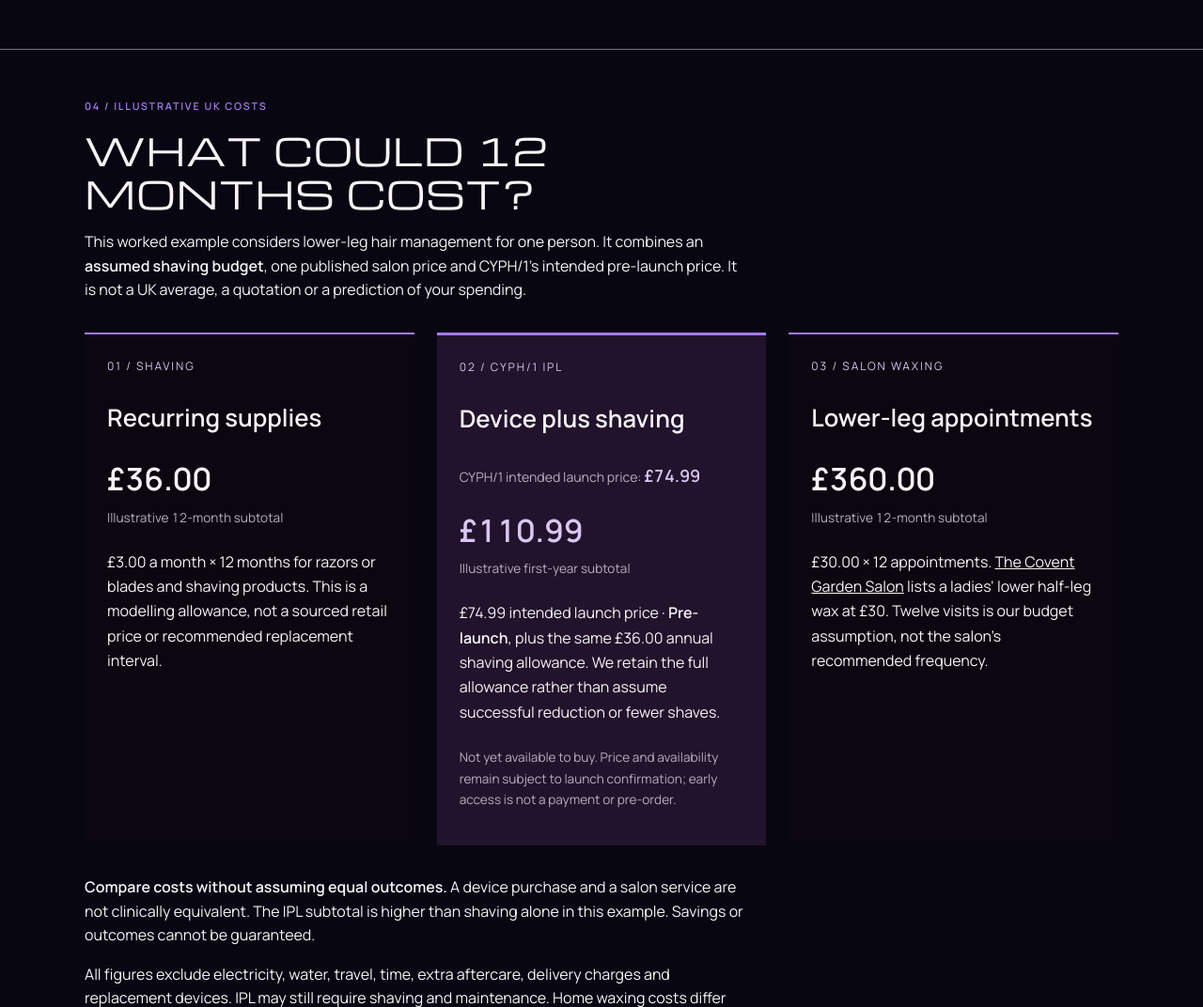
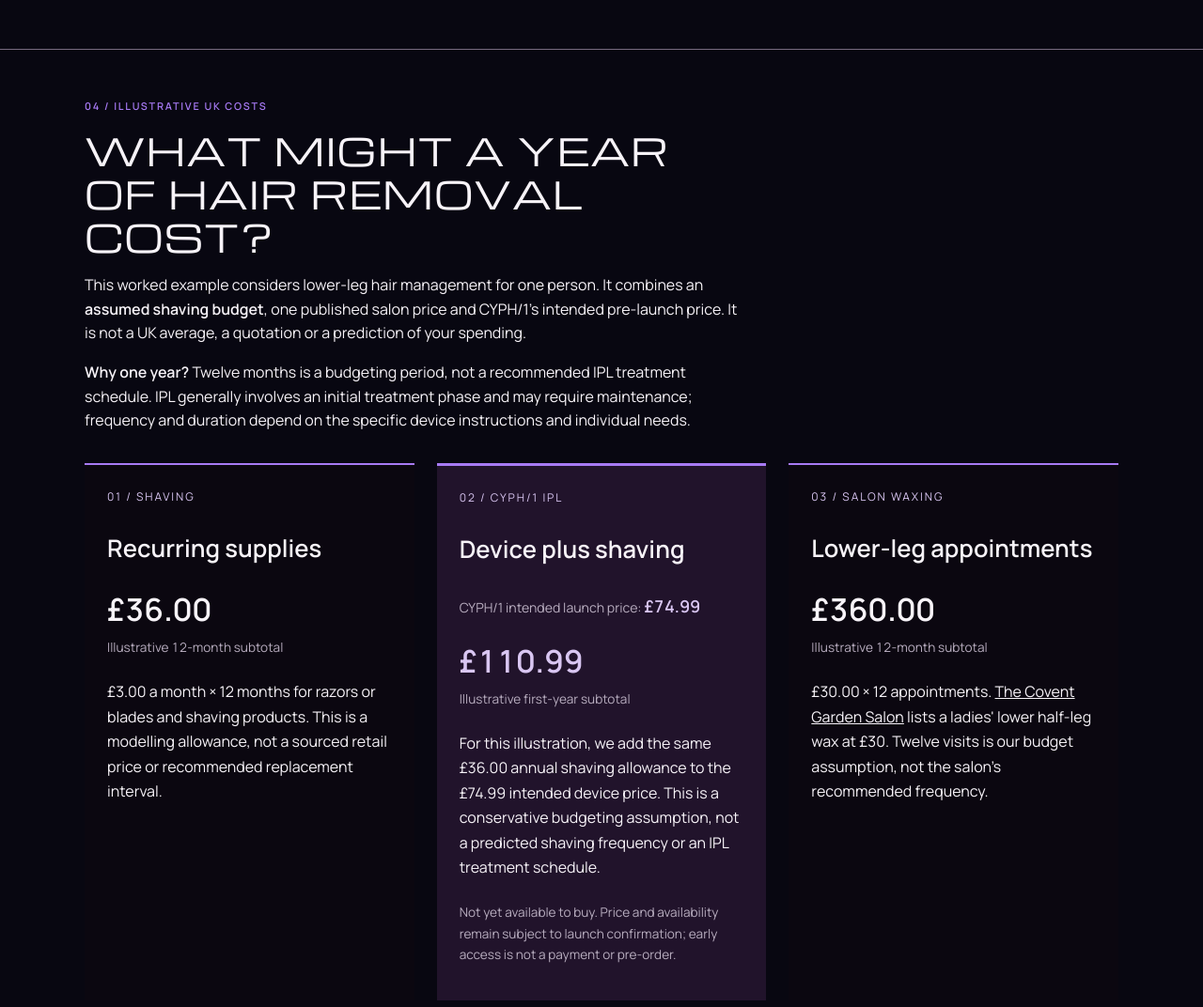
Before and after one commit to rk96884/CYPH1, an Astro site: page /learn/ipl-vs-shaving-vs-waxing in a window 1280 px wide. Shown: the part 3520-4592 px from the top of the page at 94% size. Built offline with nearby package versions, Linux system fonts and the light colour scheme; Astro itself is replaced by a stand-in of ours.

Commit message:
Clarify annual budgeting period versus IPL treatment schedule

```diff
--- a/src/pages/learn/ipl-vs-shaving-vs-waxing.astro
+++ b/src/pages/learn/ipl-vs-shaving-vs-waxing.astro
@@ -99,8 +99,9 @@ const structuredData = {
         <div class="container article-wide">
           <p class="section-index">04 / Illustrative UK costs</p>
           <div class="article-reading article-copy">
-            <h2 id="cost-heading" data-reveal>What could 12 months cost?</h2>
+            <h2 id="cost-heading" data-reveal>What might a year of hair removal cost?</h2>
             <p>This worked example considers lower-leg hair management for one person. It combines an <strong>assumed shaving budget</strong>, one published salon price and CYPH/1's intended pre-launch price. It is not a UK average, a quotation or a prediction of your spending.</p>
+            <p><strong>Why one year?</strong> Twelve months is a budgeting period, not a recommended IPL treatment schedule. IPL generally involves an initial treatment phase and may require maintenance; frequency and duration depend on the specific device instructions and individual needs.</p>
           </div>
           <div class="cost-panels">
             <section class="cost-panel" aria-labelledby="shaving-cost-heading">
@@ -114,7 +115,7 @@ const structuredData = {
               <h3 id="ipl-cost-heading">Device plus shaving</h3>
               <p class="launch-price-label">CYPH/1 intended launch price: <strong>{money(launchProduct.intendedPrice.amount)}</strong></p>
               <p class="cost-feature">{money(iplYear)}<span>Illustrative first-year subtotal</span></p>
-              <p>{money(launchProduct.intendedPrice.amount)} intended launch price · <strong>Pre-launch</strong>, plus the same {money(shavingYear)} annual shaving allowance. We retain the full allowance rather than assume successful reduction or fewer shaves.</p>
+              <p>For this illustration, we add the same {money(shavingYear)} annual shaving allowance to the {money(launchProduct.intendedPrice.amount)} intended device price. This is a conservative budgeting assumption, not a predicted shaving frequency or an IPL treatment schedule.</p>
               <p class="cost-foot">Not yet available to buy. Price and availability remain subject to launch confirmation; early access is not a payment or pre-order.</p>
             </section>
             <section class="cost-panel" aria-labelledby="waxing-cost-heading">
```
